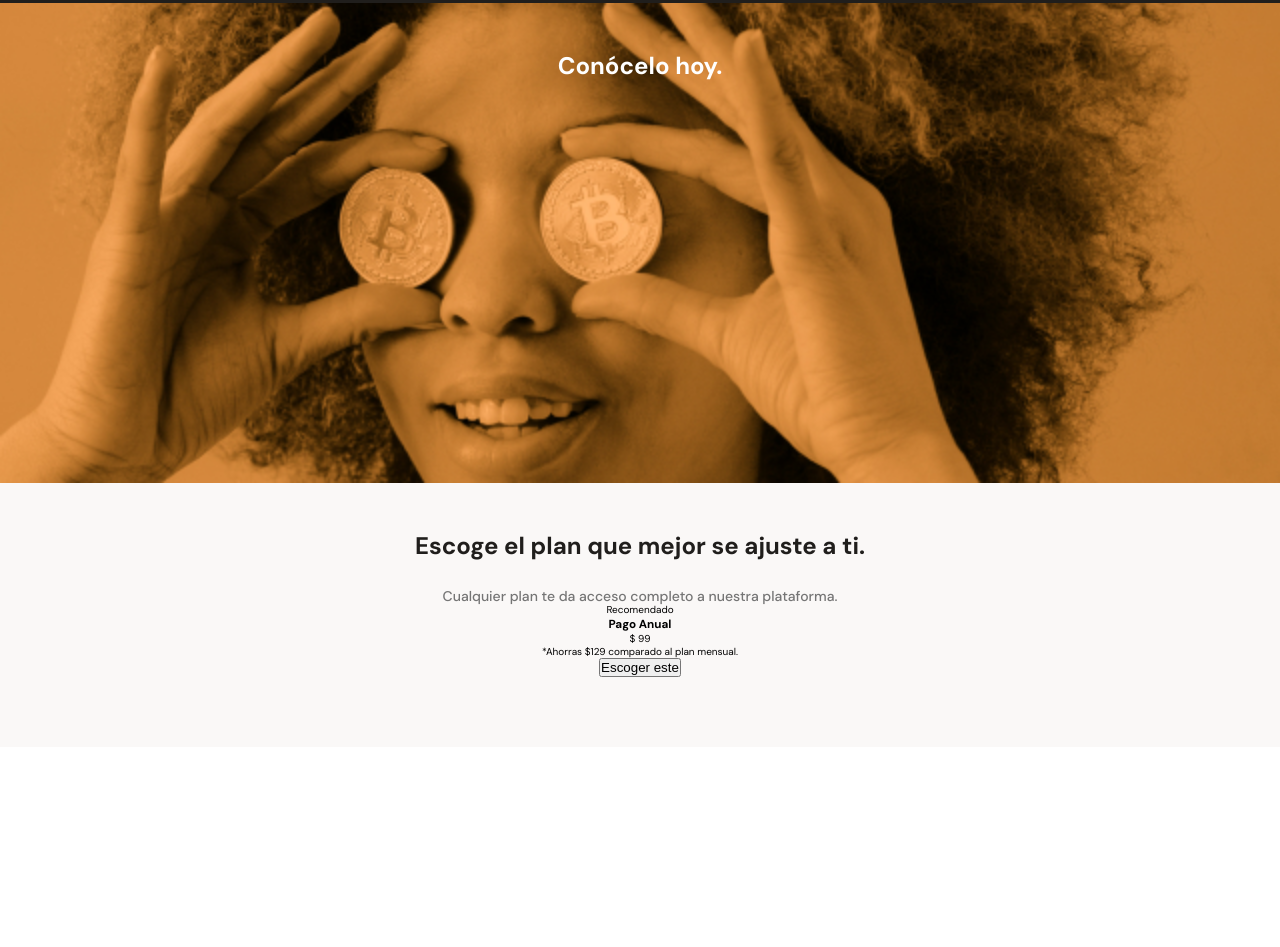
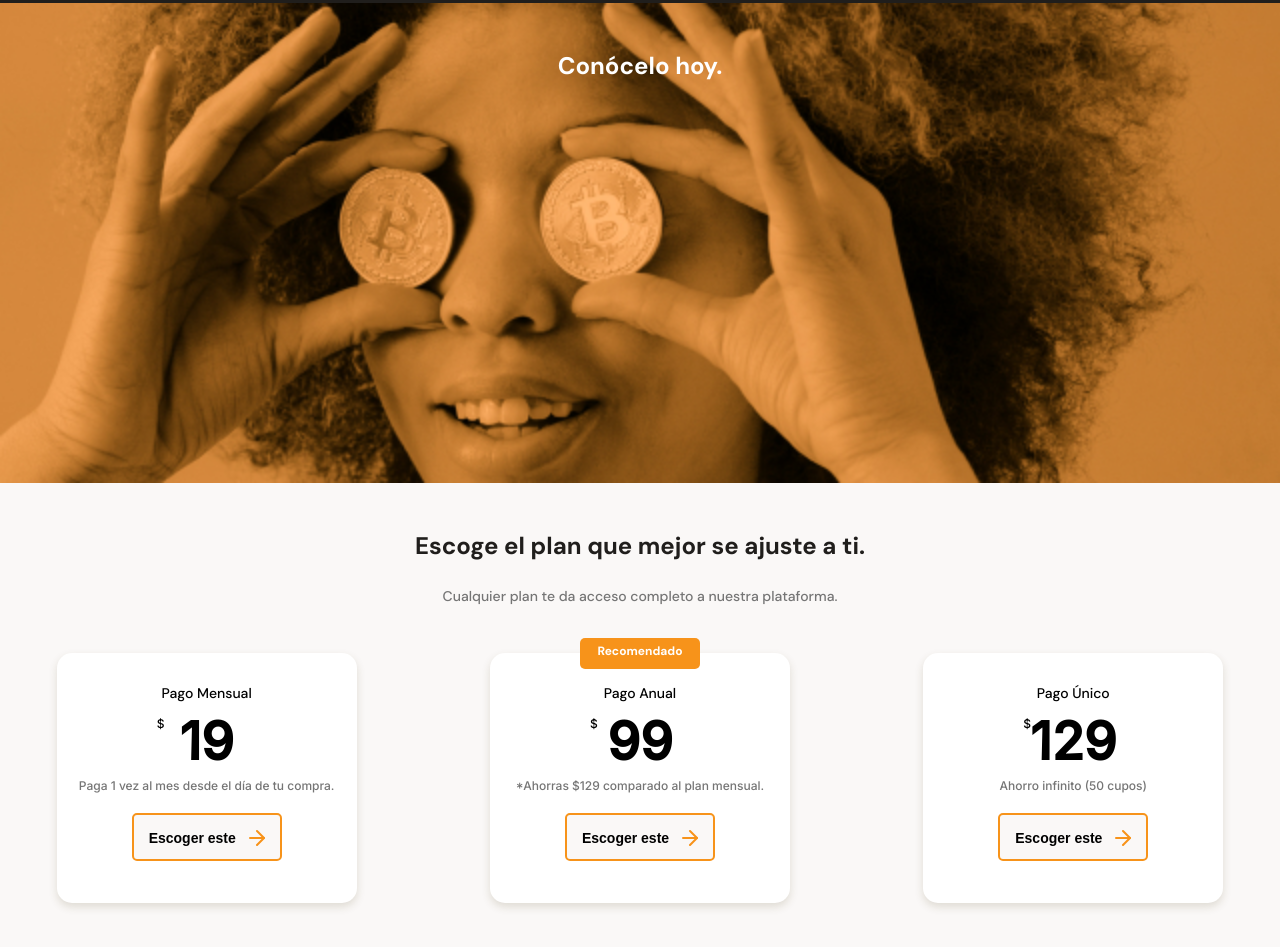
Before and after one commit to pahoalapizco/mobile-first, a plain HTML site: page index.html in a window 1280 px wide. Shown: the part 2349-3296 px from the top of the page. Before the commit the page ends 3096 px from the top, so only its background shows below. Drawn offline with Linux system fonts and the light colour scheme.

Commit message:
Section Plans added and finished

```diff
--- a/index.html
+++ b/index.html
@@ -1,22 +1,29 @@
 <!DOCTYPE html>
 <html lang="en">
   <head>
-  <meta charset="UTF-8">
-  <meta http-equiv="X-UA-Compatible" content="IE=edge">
-  <meta name="viewport" content="width=device-width, initial-scale=1.0">
-  <link rel="preconnect" href="https://fonts.googleapis.com">
-  <link rel="preconnect" href="https://fonts.gstatic.com" crossorigin>
+    <meta charset="UTF-8" />
+    <meta http-equiv="X-UA-Compatible" content="IE=edge" />
+    <meta name="viewport" content="width=device-width, initial-scale=1.0" />
+    <link rel="preconnect" href="https://fonts.googleapis.com" />
+    <link rel="preconnect" href="https://fonts.gstatic.com" crossorigin />
     <title>Batabit</title>
-  <link href="https://fonts.googleapis.com/css2?family=DM+Sans:wght@400;500;700&family=Inter:wght@300;500&family=Quicksand:wght@300;500;700&family=Roboto:ital,wght@0,100;0,700;1,100&display=swap" rel="stylesheet">
-  <link rel="stylesheet" href="./styles.css">
+    <link
+      href="https://fonts.googleapis.com/css2?family=DM+Sans:wght@400;500;700&family=Inter:wght@300;500&family=Quicksand:wght@300;500;700&family=Roboto:ital,wght@0,100;0,700;1,100&display=swap"
+      rel="stylesheet"
+    />
+    <link rel="stylesheet" href="./styles.css" />
   </head>
   <body>
     <header>
-    <img src="./assets/img/logo.svg" alt="Batabit"/>
+      <img src="./assets/img/logo.svg" alt="Batabit" />
       <div class="header__title-container">
-      <h1> La próxima revolución en el intercambio de criptomonedas. </h1>
-      <p> Batabit te ayuda a navegar entre los diferentes precios y tendencias. </p>
-      <a href="#plans" class="header__button">Conoce Nuestros Planes <span></span> </a>
+        <h1>La próxima revolución en el intercambio de criptomonedas.</h1>
+        <p>
+          Batabit te ayuda a navegar entre los diferentes precios y tendencias.
+        </p>
+        <a href="#plans" class="header__button"
+          >Conoce Nuestros Planes <span></span>
+        </a>
       </div>
     </header>
     <main>
@@ -28,7 +35,10 @@
         <!-- Text container -->
         <div class="main__exchange-container--title">
           <h2>Visibilizamos todas las tasas de cambio.</h2>
-        <p>Traemos información en tiempo real de las casas de cambio y las monedas más importantes del mundo.</p>
+          <p>
+            Traemos información en tiempo real de las casas de cambio y las
+            monedas más importantes del mundo.
+          </p>
         </div>
 
         <!-- Exchanges table -->
@@ -69,13 +79,13 @@
               </table>
             </div>
             <div class="currency-table--date date__orange">
-            <p> <b>Actualizado:</b> 30 Abril 2022</p>
+              <p><b>Actualizado:</b> 30 Abril 2022</p>
             </div>
           </div>
 
           <!-- Coimisiones -->
           <div class="main-comision-table">
-          <p class="comision-table--title"> Comisiones </p>
+            <p class="comision-table--title">Comisiones</p>
             <div class="comision-table--container">
               <table>
                 <tr>
@@ -97,7 +107,7 @@
               </table>
             </div>
             <div class="comision-table--date date__blue">
-            <p> <b>Actualizado:</b> 30 Abril 2022</p>
+              <p><b>Actualizado:</b> 30 Abril 2022</p>
             </div>
           </div>
         </section>
@@ -113,26 +123,38 @@
         <section class="product-cards--cointainer">
           <article class="product-detail--card">
             <span class="product-detail--icond-card clock"></span>
-          <p class="product--card-title"> Tiempo real </p>
-          <p class="product--card-body">Nuestro API toma información minuto a minuto sobre las tasas que más determinan el comportamiento.</p>
+            <p class="product--card-title">Tiempo real</p>
+            <p class="product--card-body">
+              Nuestro API toma información minuto a minuto sobre las tasas que
+              más determinan el comportamiento.
+            </p>
           </article>
 
           <article class="product-detail--card">
             <span class="product-detail--icond-card eye"></span>
-          <p class="product--card-title"> No hay tasas escondidas </p>
-          <p class="product--card-body">Ni en la compra o al momento de exit, Batabit siempre te muestra el costo real de lo que estás adquiriendo.</p>
+            <p class="product--card-title">No hay tasas escondidas</p>
+            <p class="product--card-body">
+              Ni en la compra o al momento de exit, Batabit siempre te muestra
+              el costo real de lo que estás adquiriendo.
+            </p>
           </article>
 
           <article class="product-detail--card">
             <span class="product-detail--icond-card dollar"></span>
-          <p class="product--card-title"> Compara monedas </p>
-          <p class="product--card-body">No más rumores, con Babtabit sabrás el valor real de cada moneda en el mercado actual. </p>
+            <p class="product--card-title">Compara monedas</p>
+            <p class="product--card-body">
+              No más rumores, con Babtabit sabrás el valor real de cada moneda
+              en el mercado actual.
+            </p>
           </article>
 
           <article class="product-detail--card">
             <span class="product-detail--icond-card check"></span>
-          <p class="product--card-title"> Información confiable </p>
-          <p class="product--card-body">Nuestras fuentes están 100% verificadas y continuamos auditando su contenido mientras se actualizan.</p>
+            <p class="product--card-title">Información confiable</p>
+            <p class="product--card-body">
+              Nuestras fuentes están 100% verificadas y continuamos auditando su
+              contenido mientras se actualizan.
+            </p>
           </article>
         </section>
       </section>
@@ -150,18 +172,46 @@
 
         <section class="plans-container--slider">
           <article class="plans-container--card">
-          <p>Recomendado</p>
-          <div>
-            <h3>Pago Anual</h3>
-            <p> <span>$</span> 99</p>
-            <p>*Ahorras $129 comparado al plan mensual.</p>
-            <button>
+            <div class="plan-info--container">
+              <h3 class="plan-card--title">Pago Mensual</h3>
+              <p class="plan-card--price">19</p>
+              <p class="plan-card--saving">
+                Paga 1 vez al mes desde el día de tu compra.
+              </p>
+
+              <button class="plan-card--call">
+                Escoger este <span></span>
+              </button>
+            </div>
+          </article>
+
+          <article class="plans-container--card">
+            <p class="recommended">Recomendado</p>
+            <div class="plan-info--container">
+              <h3 class="plan-card--title">Pago Anual</h3>
+              <p class="plan-card--price">99</p>
+              <p class="plan-card--saving">
+                *Ahorras $129 comparado al plan mensual.
+              </p>
+
+              <button class="plan-card--call">
+                Escoger este <span></span>
+              </button>
+            </div>
+          </article>
+
+          <article class="plans-container--card">
+            <div class="plan-info--container">
+              <h3 class="plan-card--title">Pago &Uacute;nico</h3>
+              <p class="plan-card--price">129</p>
+              <p class="plan-card--saving">Ahorro infinito (50 cupos)</p>
+
+              <button class="plan-card--call">
                 Escoger este <span></span>
               </button>
             </div>
           </article>
         </section>
-
       </section>
     </main>
 
--- a/styles.css
+++ b/styles.css
@@ -163,6 +163,7 @@ main {
 }
 
 /* Tables */
+
 .main-currency-table,
 .main-comision-table {
   width: 70%;
@@ -340,7 +341,7 @@ main {
   width: 90%;
   min-width: 288;
   max-width: 400px;
-  min-height: 150px;
+  min-height: 150px; /* Evitar overflow */
   margin: 15px auto;
   padding: 15px;
   background-color: var(--black);
@@ -436,3 +437,108 @@ main {
   line-height: 1.4rem;
   color: var(--secundary-gray);
 }
+
+/* Plan - slider*/
+.plans-container--slider {
+  display: flex;
+  gap: 20px;
+  height: 316px;
+  overflow-x: scroll;
+  overscroll-behavior-x: contain;
+  scroll-snap-type: x proximity;
+}
+.plans-container--slider::-webkit-scrollbar {
+  background-color: var(--soft-orange);
+  height: 3px;
+}
+.plans-container--slider::-webkit-scrollbar-thumb {
+  background-color: var(--bitcoin-orange);
+}
+
+.plans-container--card {
+  position: relative;
+  scroll-snap-align: center; /* Al hacer el scroll nos lleva al centro del elemento en el que nos posicionamos*/
+  width: 70%;
+  min-width: 230px;
+  max-width: 300px;
+  height: 250px;
+  margin: 50px auto 0;
+  padding: 0 15px;
+  background-color: var(--white);
+  border-radius: 15px;
+  box-shadow: 0 4px 8px rgba(89, 73, 30, 0.16);
+}
+
+.recommended {
+  position: absolute;
+  width: 120px;
+  height: 31px;
+  padding: 6px;
+  top: -15px;
+  left: calc(50% - 60px);
+  font-size: 1.2rem;
+  font-weight: bold;
+  line-height: 15px;
+  text-align: center;
+  color: var(--white);
+  border-radius: 5px;
+  background-color: var(--bitcoin-orange);
+}
+
+.plan-card--title {
+  padding-top: 40px;
+  margin-bottom: 10px;
+  font-size: 1.4rem;
+  font-weight: 500;
+  line-height: 1.8px;
+  color: black;
+}
+
+.plan-card--price {
+  position: relative;
+  padding: 5px 0;
+  font-family: "Inter", sans-serif;
+  font-size: 5.2rem;
+  font-weight: bold;
+  line-height: 6.3rem;
+  color: black;
+}
+.plan-info--container .plan-card--price::before {
+  position: absolute;
+  top: 20%;
+  left: calc(50% - 50px);
+  content: "$";
+  font-size: 1.2rem;
+  font-weight: 500;
+  line-height: 1rem;
+}
+
+.plan-card--saving {
+  font-family: "Inter", sans-serif;
+  font-size: 1.2rem;
+  font-weight: 500;
+  line-height: 1.5rem;
+  text-align: center;
+  color: var(--secundary-gray);
+}
+
+.plan-card--call {
+  margin-top: 20px;
+  width: 150px;
+  height: 48px;
+  font-size: 1.4rem;
+  font-weight: bold;
+  line-height: 1.8rem;
+  border: 2px solid var(--bitcoin-orange);
+  border-radius: 5px;
+  background-color: var(--off-white);
+}
+
+.plan-card--call span {
+  display: inline-block;
+  width: 20px;
+  height: 20px;
+  margin-left: 5px;
+  background-image: url("./assets/icons/orange-right-arrow.svg");
+  vertical-align: text-bottom;
+}
```
Lines whose indentation alone changed are shown as unchanged.
